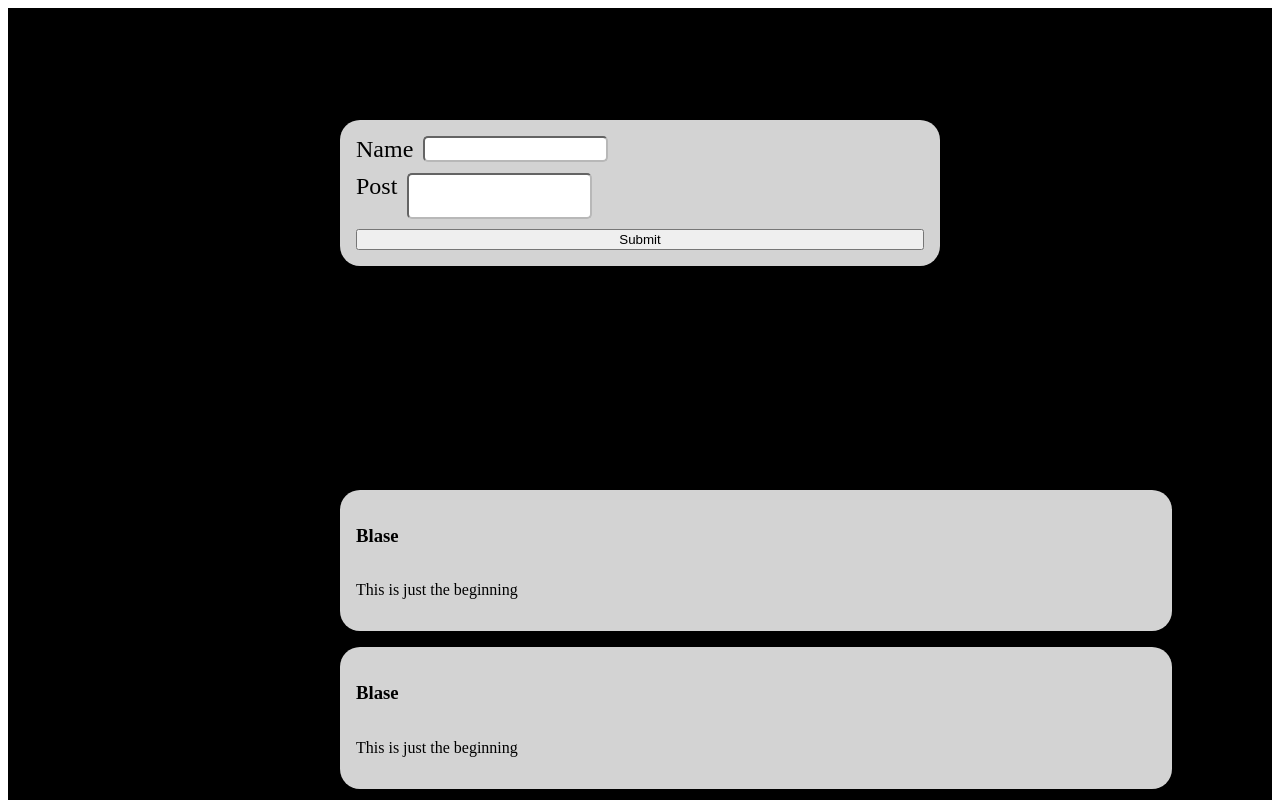
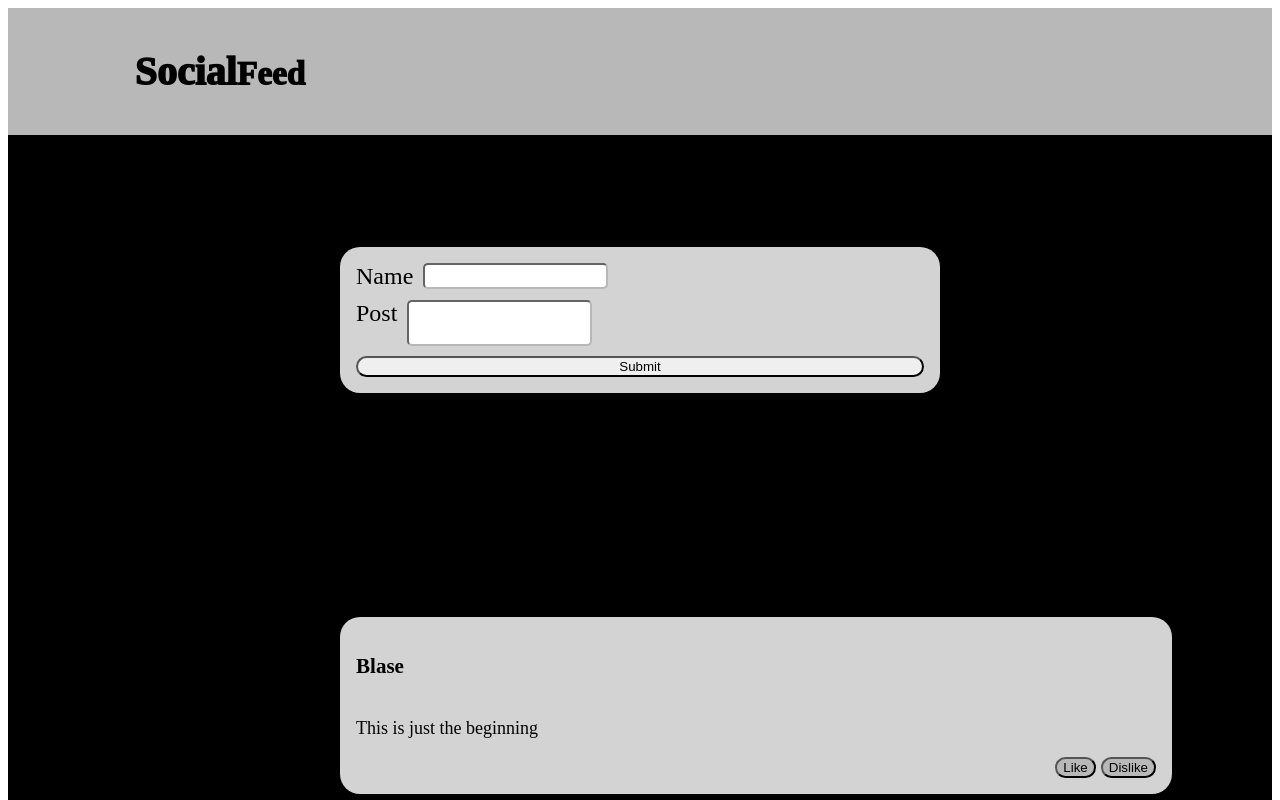
Before and after one commit to BlaseMoylan/Social-Feed, a React (Create React App) app: page / in a window 1280 px wide. Shown: the top 800 px of the page. Built offline with nearby package versions, Linux system fonts and the light colour scheme.

Commit message:
Feat: like button functionality complete

```diff
--- a/src/App.css
+++ b/src/App.css
@@ -15,3 +15,12 @@
     height: 100%;
     flex-wrap: wrap;
 }
+.nav-row{
+    display: flex;
+    background-color: rgb(184, 184, 184);
+    width: 90%;
+    color: black;
+    padding-left: 10%;
+    font-size: 40px;
+    font-weight: 1000;
+}
--- a/src/App.js
+++ b/src/App.js
@@ -1,6 +1,6 @@
 import React, { useState } from 'react';
 import CreatePostForms from './Components/CreatePostForms/CreatePostForms';
-import PostList from './Components/PostList/PostList';
+import MapList from './Components/PostList/MapPost'
 import './App.css';
 function App() {
   const [entries, setEntries] = useState([{name: 'Blase', post: 'This is just the beginning'},{name: 'Blase', post: 'This is just the beginning'}])
@@ -12,11 +12,14 @@ function App() {
 
   return (
     <div className='container-fluid layout'>
+      <div className='nav-row'>
+        <p>Social<small >Feed</small></p>
+      </div>
       <div className='border-box'>
         <CreatePostForms newPost={newPost}/>
       </div>
       <div className='border-box'>
-        <PostList parentPost={entries}/>
+        <MapList parentPost={entries}/>
       </div>
     </div>
   );
--- /dev/null
+++ b/src/Components/PostList/MapPost.jsx
@@ -0,0 +1,11 @@
+
+import PostList from "./PostList";
+
+const MapList=(props) =>{
+    return (
+        <div>
+            {props.parentPost.map(entry => <PostList entry={entry} key= {entry.id}/>)}
+        </div>
+    )
+}
+export default MapList;
--- a/src/Components/PostList/PostList.css
+++ b/src/Components/PostList/PostList.css
@@ -15,4 +15,25 @@
     text-align: justify;
     width: 800px;
     color: black;
+    font-size: large;
 }
+.active{
+    background-color: black;
+    color:white;
+}
+.inactive{
+    background-color: rgb(184, 184, 184);
+    color:black;
+}
+.likeAndDislike{
+    display: flex;
+    justify-content: flex-end;
+    gap:5px;
+}
+button{
+    border-radius: 20px;
+}
+button:hover{
+    box-shadow: 0px 5px 5px 0px rgb(75, 75, 75);
+    transform: scale(1.1);
+}
--- a/src/Components/PostList/PostList.jsx
+++ b/src/Components/PostList/PostList.jsx
@@ -1,15 +1,51 @@
 import './PostList.css'
+import { useState } from 'react';
 const PostList = (props) => {
+    // is there a way of doing this with just one useState variable
+    const [likeClass,setLikeClass] = useState("inactive");
+    const [dislikeClass,setDislikeClass] = useState("inactive");
+
+    function handleLikeClick(){
+        if(likeClass === "inactive"){
+            setLikeClass("active")
+        }
+        if(dislikeClass === "active"){
+            setDislikeClass("inactive")
+        }
+    }
+    function handleDislikeClick(){
+        if(dislikeClass === "inactive"){
+            setDislikeClass("active")
+        }
+        if(likeClass === "active"){
+            setLikeClass("inactive")
+        }
+    }
+
     return (
+        // <div className="list">
+        //     {props.(entry,key).map((entry,index)=> {
+        //         return(
+        //             <section key={index} className="inner-box">
+        //                 <div ><p className='text'><h3>{entry.name}</h3></p> </div>
+        //                 <div ><p className='text'>{entry.post}</p> </div>
+        //                 <div className='likeAndDislike'>
+        //                     <button  className={likeClass} onClick={handleLikeClick}>Like</button>
+        //                     <button  className={dislikeClass} onClick={handleDislikeClick} >Dislike</button>
+        //                 </div>
+        //             </section>
+        //         );
+        //     })}
+        // </div>
         <div className="list">
-            {props.parentPost.map((entry,index)=> {
-                return(
-                    <section key={index} className="inner-box">
-                        <div ><p className='text'><h3>{entry.name}</h3></p> </div>
-                        <div ><p className='text'>{entry.post}</p> </div>
-                    </section>
-                );
-            })}
+            <section key={props.key} className="inner-box">
+                <div ><p className='text'><h3>{props.entry.name}</h3></p> </div>
+                <div ><p className='text'>{props.entry.post}</p> </div>
+                <div className='likeAndDislike'>
+                    <button  className={likeClass} onClick={handleLikeClick}>Like</button>
+                    <button  className={dislikeClass} onClick={handleDislikeClick} >Dislike</button>
+                </div>
+            </section>
         </div>
      );
 }
```
